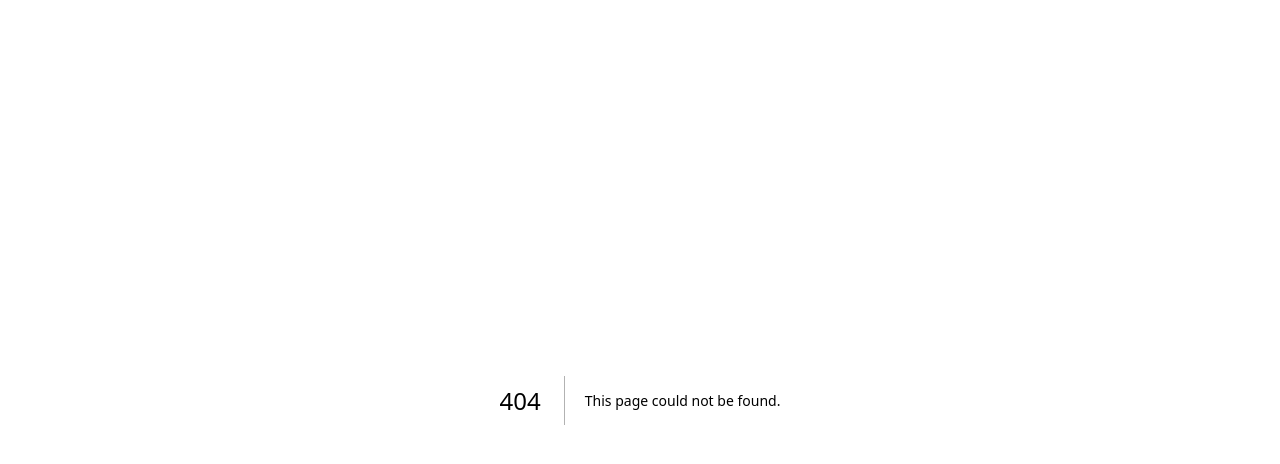
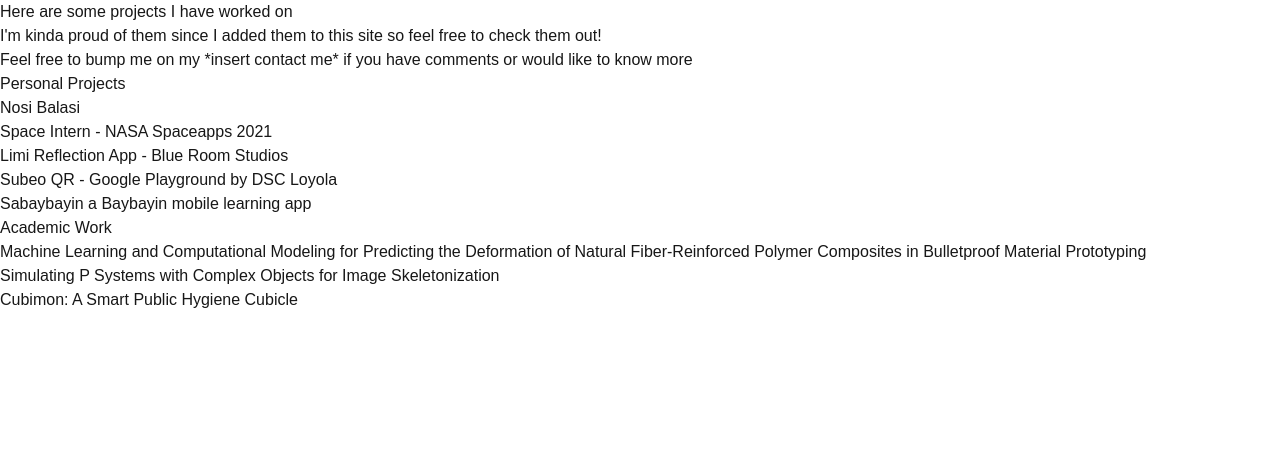
Before and after one commit to ingonzales-strat/ingonzales-mini-project-1, a Next.js app: page /projects in a window 1280 px wide. Before the commit this address had no page. Shown: the top 464 px of the page. Built offline with nearby package versions, Linux system fonts and the light colour scheme.

Commit message:
feat(page content): :speech_balloon: Added initial page content for static pages
Added page content for contact, about and projects. intial modifications to the main landing page

```diff
--- /dev/null
+++ b/src/app/about_me/page.tsx
@@ -0,0 +1,7 @@
+export default function AboutMePage() {
+  return <div><h1 className="text-3xl font-bold underline"><center>Hi I&apos;m Niko!</center></h1>
+  <p>I am currently a graduating BS Computer Science Student from UP Diliman.
+    I&apos;m generally interesting in web and app development. Through out my time as an undergraduate I have
+    also poked around with ML and theoretical computing.</p></div>
+
+}
--- /dev/null
+++ b/src/app/contact_me/page.tsx
@@ -0,0 +1,11 @@
+export default function ContactMePage() {
+  return <div><h1><center>I&apos;d love to hear from you!</center></h1>
+    <h2><center>You can reach me via...</center></h2>
+    <center>
+    <ul>
+        <li><a href="mailto:isaiahnikologonzales@outlook.com" target="_blank" rel="noopener noreferrer">Email</a></li>
+        <li><a href="https://www.linkedin.com/in/inikologon/" target="_blank"rel="noopener noreferrer">LinkedIn</a></li>
+        <li><a href="https://github.com/Koniiro" target="_blank" rel="noopener noreferrer">GitHub</a></li>
+    </ul>
+    </center></div>
+}
--- a/src/app/page.tsx
+++ b/src/app/page.tsx
@@ -3,7 +3,9 @@ import Image from "next/image";
 export default function Home() {
   return (
     <div className="grid grid-rows-[20px_1fr_20px] items-center justify-items-center min-h-screen p-8 pb-20 gap-16 sm:p-20 font-[family-name:var(--font-geist-sans)]">
+
       <main className="flex flex-col gap-[32px] row-start-2 items-center sm:items-start">
+
         <Image
           className="dark:invert"
           src="/next.svg"
--- /dev/null
+++ b/src/app/projects/page.tsx
@@ -0,0 +1,19 @@
+export default function MyProjectPage() {
+  return <div><h1>Here are some projects I have worked on</h1>
+  <p>I&apos;m kinda proud of them since I added them to this site so feel free to check them out!</p>
+  <p>Feel free to bump me on my *insert contact me* if you have comments or would like to know more</p>
+  <h2>Personal Projects</h2>
+  <ul>
+    <li>Nosi Balasi</li>
+    <li>Space Intern - NASA Spaceapps 2021</li>
+    <li>Limi Reflection App - Blue Room Studios</li>
+    <li>Subeo QR - Google Playground by DSC Loyola</li>
+    <li>Sabaybayin a Baybayin mobile learning app</li>
+  </ul>
+    <h2>Academic Work</h2>
+  <ul>
+    <li>Machine Learning and Computational Modeling for Predicting the Deformation of Natural Fiber-Reinforced Polymer Composites in Bulletproof Material Prototyping </li>
+    <li>Simulating P Systems with Complex Objects for Image Skeletonization</li>
+    <li>Cubimon: A Smart Public Hygiene Cubicle</li>
+ </ul></div>
+}
```
Also changed, not shown: src/app/projects/[slug]/page.tsx (added).
